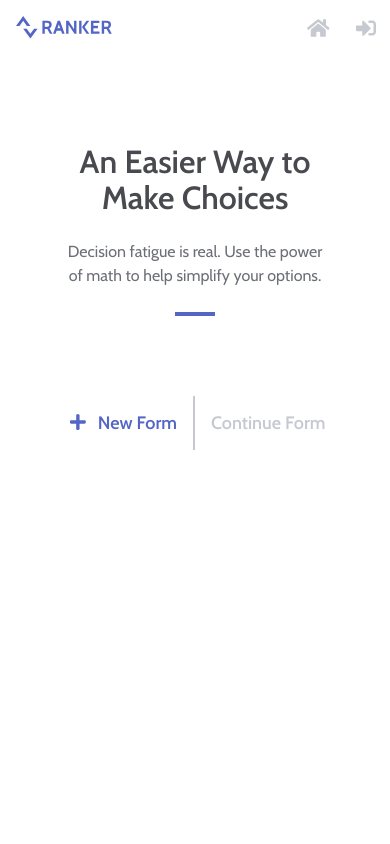
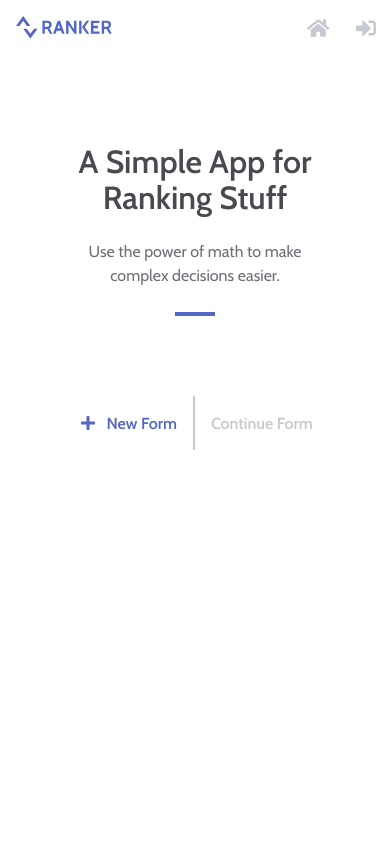
Before and after one commit to bcorey85/ranker-frontend, a React (Create React App) app: page / in a window 390 px wide. Shown: the top 844 px of the page. Built offline with nearby package versions, Linux system fonts and the light colour scheme.

Commit message:
set inherit to inputs and buttons for mobile view

```diff
--- a/src/components/Landing/Landing.js
+++ b/src/components/Landing/Landing.js
@@ -47,11 +47,8 @@ const Landing = ({ history, clearLocalStorage, existingForm }) => {
 		<div className='landing'>
 			<Panel>
 				<img src={logo} alt='Ranker App' />
-				<h1>An Easier Way to Make Choices</h1>
-				<p>
-					Decision fatigue is real. Use the power of math to help
-					simplify your options.
-				</p>
+				<h1>A Simple App for Ranking Stuff</h1>
+				<p>Use the power of math to make complex decisions easier.</p>
 				<DividerBlock />
 				<div className='landing__controls'>
 					<div>
--- a/src/sass/base/_base.scss
+++ b/src/sass/base/_base.scss
@@ -17,7 +17,7 @@ body {
 
 input {
 	font-family: $font-family;
-	font-size: $font-size;
+	font-size: inherit;
 	color: $black;
 	padding: .8rem;
 	border: 1px solid $gray200;
@@ -29,7 +29,7 @@ input:not(:last-of-type) {
 }
 
 button {
-	font-size: $font-size;
+	font-size: inherit;
 	font-family: $font-family;
 }
 
@@ -86,7 +86,7 @@ select {
 	width: 100%;
 	height: 4rem;
 	font: $font-family;
-	font-size: $font-size;
+	font-size: inherit;
 	padding: .8rem;
 	margin-bottom: .8rem;
 }
```
